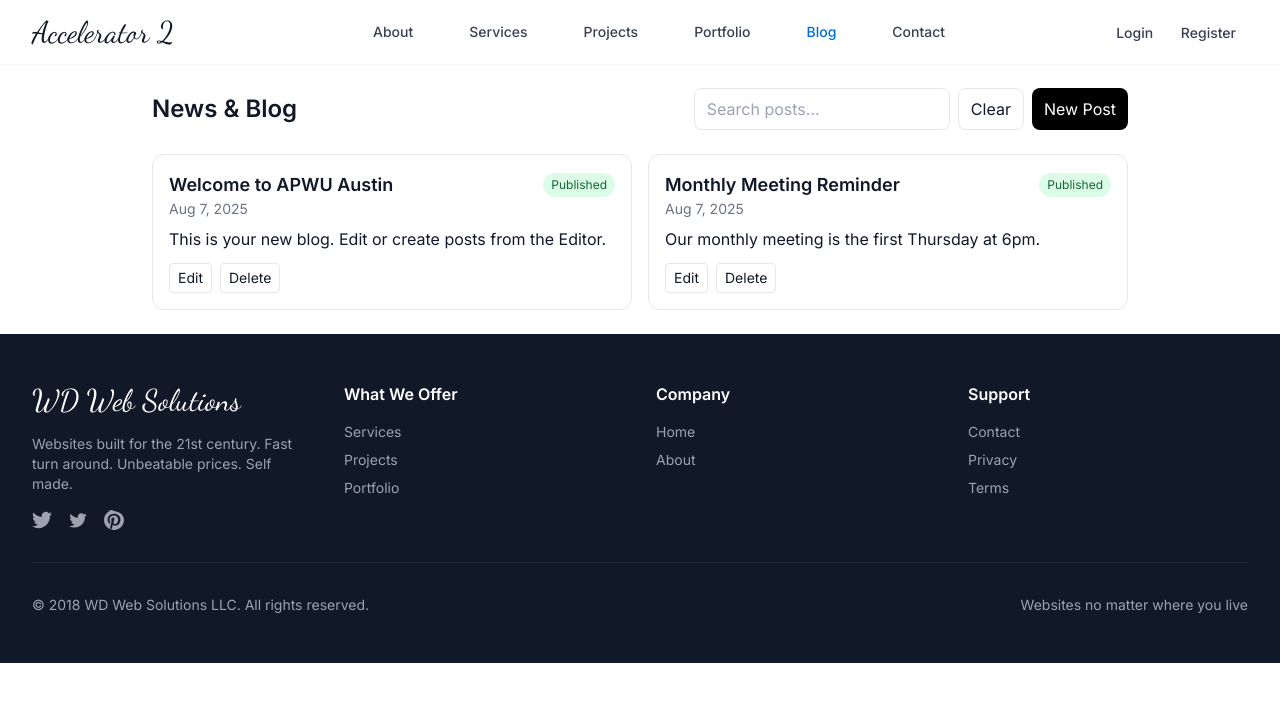
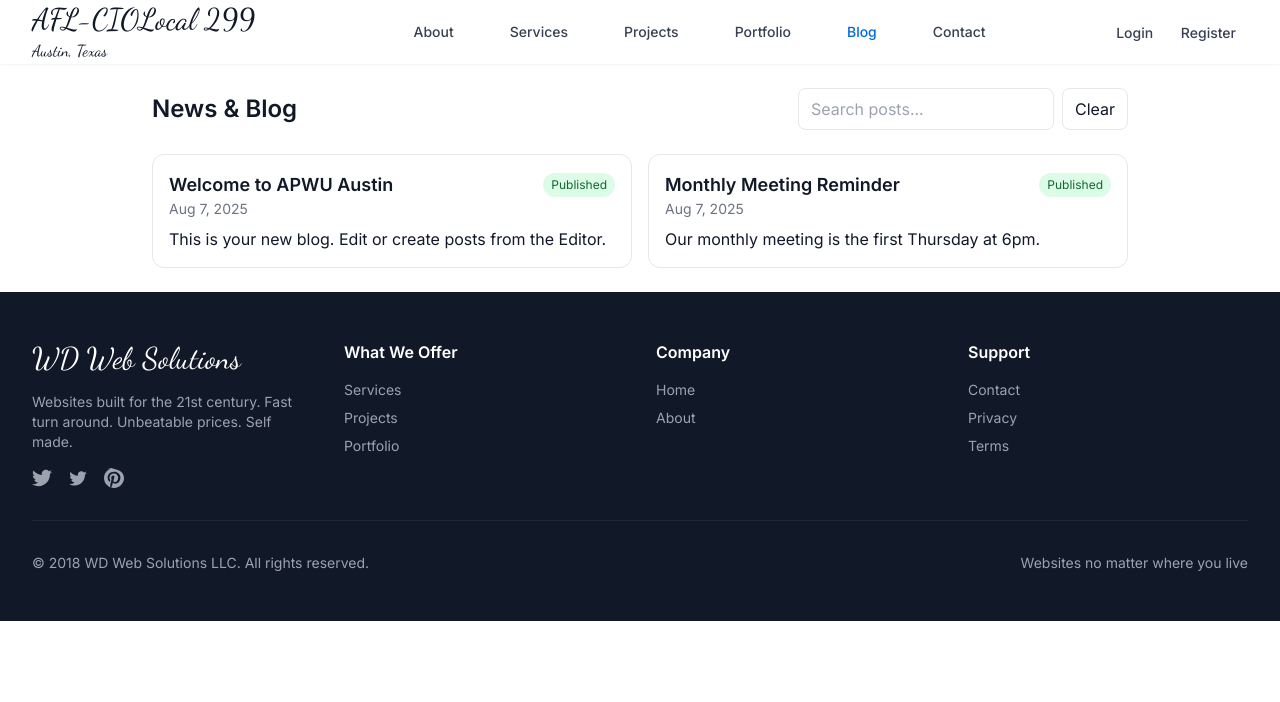
Before and after one commit to ZacharyWhittenton/Whittenton.me, an Angular app: page /blog in a window 1280 px wide. Shown: the top 702 px of the page. Built offline with nearby package versions, Linux system fonts and the light colour scheme.

Commit message:
Fix: Blog roles have been set for member and admin

```diff
--- a/src/app/features/blog/blog-routing.module.ts
+++ b/src/app/features/blog/blog-routing.module.ts
@@ -6,15 +6,32 @@ import { BlogListComponent } from './components/blog-list/blog-list.component';
 import { BlogDetailComponent } from './components/blog-detail/blog-detail.component';
 import { BlogEditorComponent } from './components/blog-editor/blog-editor.component';
 
+import { AuthGuard } from '../../core/guards/auth.guard';
+import { RoleGuard } from '../../core/guards/role.guard';
+
 const routes: Routes = [
   {
     path: '',
-    component: BlogComponent, // provides the shell & nested <router-outlet>
+    component: BlogComponent,
     children: [
-      { path: '', component: BlogListComponent },                 // /blog
-      { path: 'new', component: BlogEditorComponent },            // /blog/new
-      { path: ':slug', component: BlogDetailComponent },          // /blog/:slug
-      { path: ':slug/edit', component: BlogEditorComponent },     // /blog/:slug/edit
+      { path: '', component: BlogListComponent }, // list in the shell
+
+      // Admin-only: create/edit
+      {
+        path: 'new',
+        component: BlogEditorComponent,
+        canActivate: [AuthGuard, RoleGuard],
+        data: { roles: ['Admin'] },
+      },
+      {
+        path: ':id/edit',
+        component: BlogEditorComponent,
+        canActivate: [AuthGuard, RoleGuard],
+        data: { roles: ['Admin'] },
+      },
+
+      // Public: read a post
+      { path: ':id', component: BlogDetailComponent },
     ],
   },
 ];
--- a/src/app/features/blog/components/blog-list/blog-list.component.html
+++ b/src/app/features/blog/components/blog-list/blog-list.component.html
@@ -10,7 +10,15 @@
         class="border rounded-lg px-3 py-2 w-64"
       />
       <button class="px-3 py-2 rounded-lg border" (click)="clearSearch()">Clear</button>
-      <button class="px-3 py-2 rounded-lg bg-black text-white" (click)="newPost()">New Post</button>
+
+      <!-- Admin-only: New Post -->
+      <button
+        *ngIf="auth.isAdmin()"
+        class="px-3 py-2 rounded-lg bg-black text-white"
+        (click)="newPost()"
+      >
+        New Post
+      </button>
     </div>
   </div>
 
@@ -28,9 +36,11 @@
           {{ p.published ? 'Published' : 'Draft' }}
         </span>
       </div>
-      <p class="text-sm text-gray-500">{{ p.publishedAt | date:'mediumDate' }}</p>
+      <p class="text-sm text-gray-500">{{ p.publishedAt | date: 'mediumDate' }}</p>
       <p class="mt-2 line-clamp-3">{{ p.body }}</p>
-      <div class="mt-3 flex gap-2">
+
+      <!-- Admin-only actions on each card -->
+      <div class="mt-3 flex gap-2" *ngIf="auth.isAdmin()">
         <button class="px-2 py-1 text-sm rounded border" (click)="edit(p.slug, $event)">Edit</button>
         <button class="px-2 py-1 text-sm rounded border" (click)="remove(p.slug, $event)">Delete</button>
       </div>
--- a/src/app/features/blog/components/blog-list/blog-list.component.ts
+++ b/src/app/features/blog/components/blog-list/blog-list.component.ts
@@ -1,6 +1,7 @@
 import { Component, OnInit } from '@angular/core';
 import { Router } from '@angular/router';
 import { BlogService, Post } from '../../services/blog.service';
+import { AuthService } from '../../../../core/services/auth.service';
 
 @Component({
   selector: 'app-blog-list',
@@ -11,7 +12,11 @@ export class BlogListComponent implements OnInit {
   posts: Post[] = [];
   query = '';
 
-  constructor(private blog: BlogService, private router: Router) {}
+  constructor(
+    private blog: BlogService,
+    private router: Router,
+    public auth: AuthService
+  ) {}
 
   ngOnInit(): void {
     this.refresh();
@@ -21,7 +26,11 @@ export class BlogListComponent implements OnInit {
     const all = this.blog.list();
     const q = this.query.toLowerCase().trim();
     this.posts = q
-      ? all.filter(p => (p.title + ' ' + (p.tags ?? []).join(' ') + ' ' + p.body).toLowerCase().includes(q))
+      ? all.filter(p =>
+          (p.title + ' ' + (p.tags ?? []).join(' ') + ' ' + p.body)
+            .toLowerCase()
+            .includes(q)
+        )
       : all;
   }
 
@@ -31,6 +40,8 @@ export class BlogListComponent implements OnInit {
   }
 
   newPost() {
+    // Double-check in TS as well (UI already hides this for non-admins)
+    if (!this.auth.isAdmin()) return;
     this.router.navigate(['/blog/new']);
   }
 
@@ -40,11 +51,13 @@ export class BlogListComponent implements OnInit {
 
   edit(slug: string, e?: MouseEvent) {
     e?.stopPropagation();
+    if (!this.auth.isAdmin()) return;
     this.router.navigate(['/blog', slug, 'edit']);
   }
 
   remove(slug: string, e?: MouseEvent) {
     e?.stopPropagation();
+    if (!this.auth.isAdmin()) return;
     if (confirm('Delete this post?')) {
       this.blog.delete(slug);
       this.refresh();
@@ -52,6 +65,8 @@ export class BlogListComponent implements OnInit {
   }
 
   statusClass(published: boolean): string {
-    return published ? 'bg-green-100 text-green-800' : 'bg-gray-200 text-gray-800';
+    return published
+      ? 'bg-green-100 text-green-800'
+      : 'bg-gray-200 text-gray-800';
   }
 }
--- a/src/app/shared/header/header.component.html
+++ b/src/app/shared/header/header.component.html
@@ -3,8 +3,9 @@
     <div class="flex justify-between items-center h-16">
       <!-- Logo -->
       <div class="flex-shrink-0">
-        <a routerLink="/" class="text-3xl font-script text-gray-900 hover:text-lemonade-pink transition-colors">
-          Accelerator 2
+        <a routerLink="/" class="text-3xl font-script text-gray-900 hover:text-lemonade-pink transition-colors leading-tight">
+          <span class="block">AFL-CIOLocal 299</span>
+          <span class="block text-base">Austin, Texas</span>
         </a>
       </div>
 
@@ -31,7 +32,8 @@
              class="text-gray-700 hover:text-lemonade-pink px-3 py-2 text-sm font-medium transition-colors">
             Portfolio
           </a>
-          <!-- Blog link -->
+
+          <!-- Blog (visible to everyone) -->
           <a routerLink="/blog"
              routerLinkActive="text-lemonade-pink"
              [routerLinkActiveOptions]="{ exact: false }"
@@ -39,7 +41,7 @@
             Blog
           </a>
 
-          <!-- Scheduler link (only Admin/Member) -->
+          <!-- Scheduler (only when logged in as Admin/Member) -->
           <a *ngIf="auth.isLoggedIn && auth.hasAnyRole(['Admin','Member'])"
              routerLink="/scheduler"
              routerLinkActive="text-lemonade-pink"
@@ -146,6 +148,7 @@
            class="text-gray-700 hover:text-lemonade-pink block px-3 py-2 text-base font-medium">
           Giveback
         </a>
+
         <a routerLink="/blog"
            routerLinkActive="text-lemonade-pink"
            [routerLinkActiveOptions]="{ exact: false }"
@@ -154,7 +157,7 @@
           Blog
         </a>
 
-        <!-- Scheduler link (only Admin/Member) -->
+        <!-- Scheduler (only when logged in as Admin/Member) -->
         <a *ngIf="auth.isLoggedIn && auth.hasAnyRole(['Admin','Member'])"
            routerLink="/scheduler"
            routerLinkActive="text-lemonade-pink"
```
